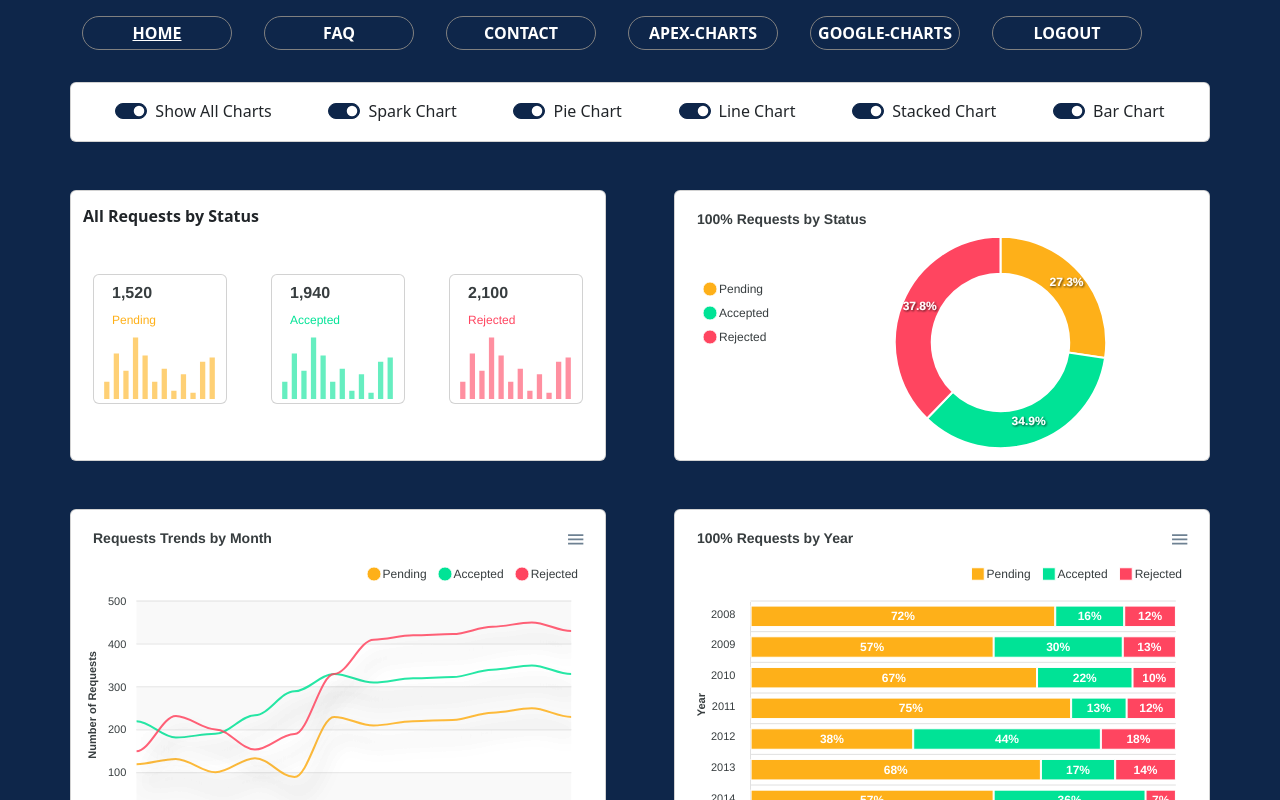
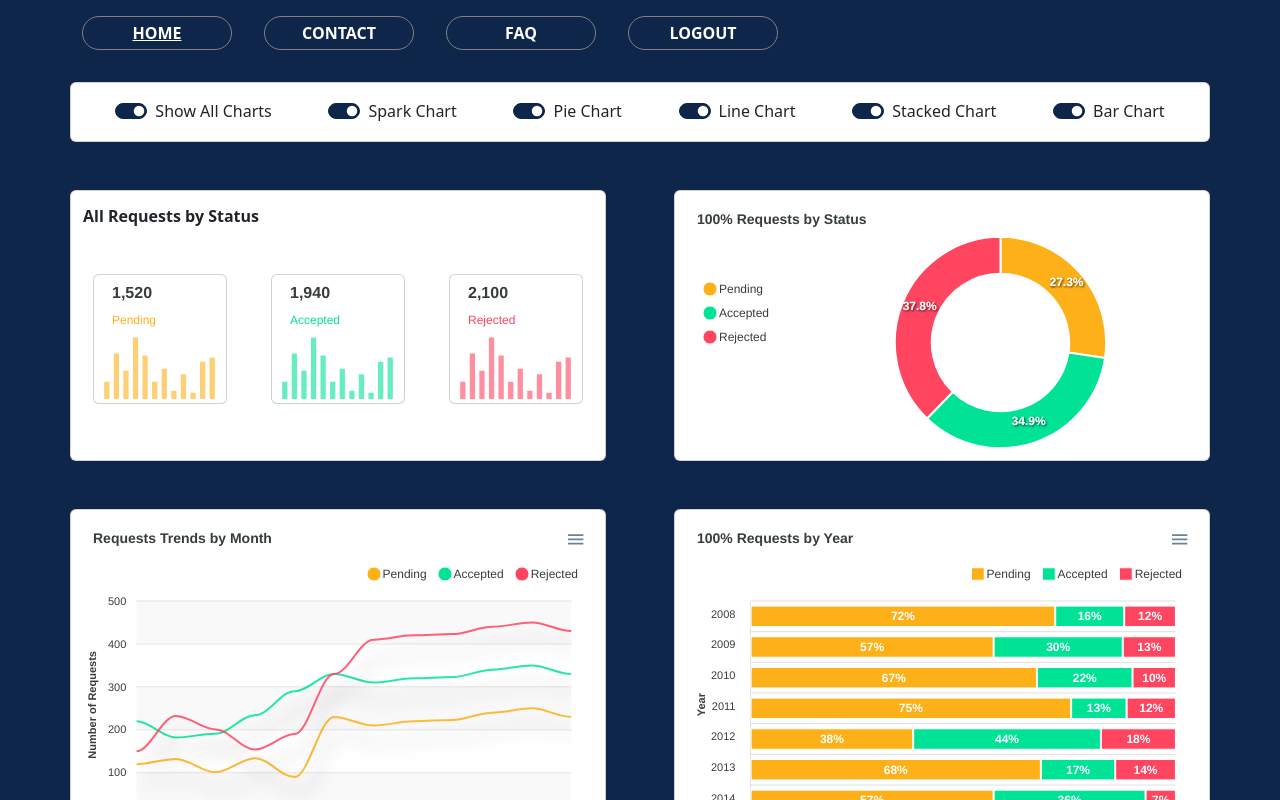
Before and after one commit to ahelmi365/react-js-charts, a React (Vite) app: page / in a window 1280 px wide. Shown: the top 800 px of the page. Built offline with nearby package versions, Linux system fonts and the light colour scheme.

Commit message:
comment links in header

```diff
--- a/src/components/Header.tsx
+++ b/src/components/Header.tsx
@@ -9,18 +9,18 @@ const Header = () => {
         <NavLink to="/" end>
           <li className="nav-link">Home</li>
         </NavLink>
+        <NavLink to="/contact">
+          <li className="nav-link">Contact</li>
+        </NavLink>
         <NavLink to="/faq">
           <li className="nav-link">FAQ</li>
         </NavLink>
-        <NavLink to="/contact">
-          <li className="nav-link">Contact</li>
-        </NavLink>
-        <NavLink to="/apex-dashboard">
+        {/* <NavLink to="/apex-dashboard">
           <li className="nav-link">Apex-Charts</li>
         </NavLink>
         <NavLink to="/google-dashboard">
           <li className="nav-link">Google-Charts</li>
-        </NavLink>
+        </NavLink> */}
         <NavLink to="/user/login">
           <li className="nav-link">Logout</li>
         </NavLink>
```
